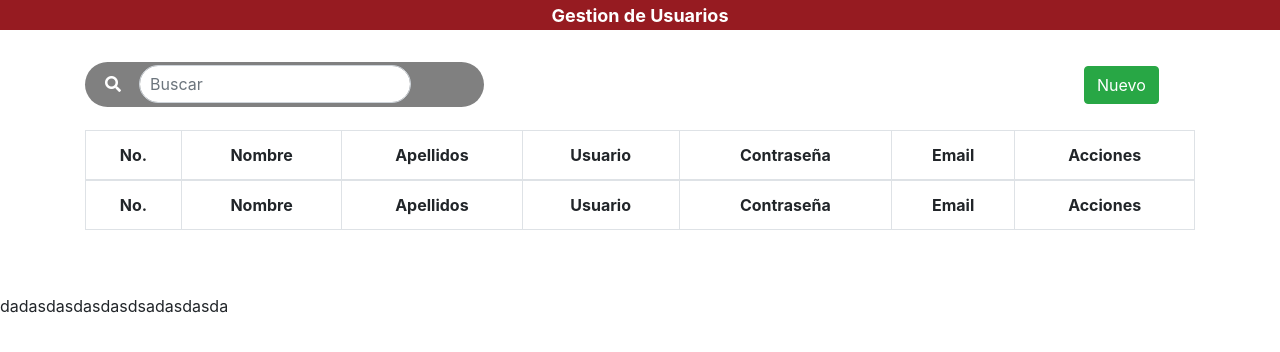
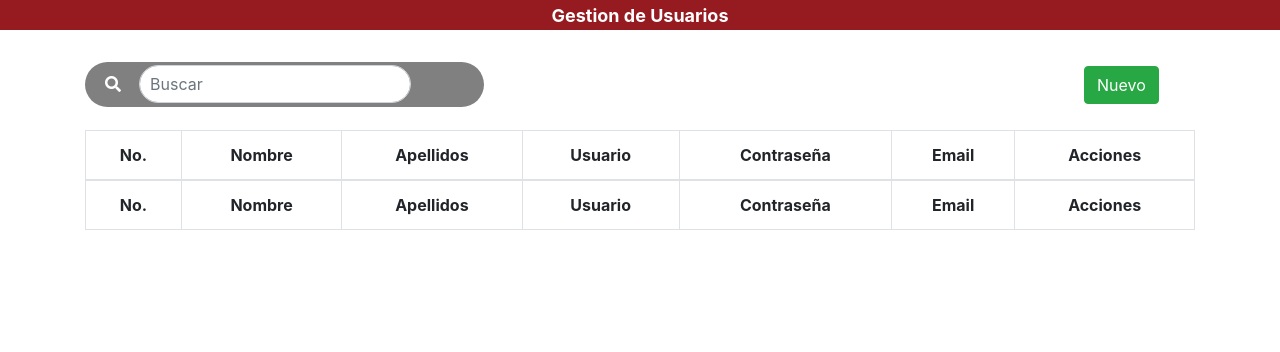
Before and after one commit to xXmaldazzarXx/prueba, a PHP site: page /SureManagment/vista/modulos/gestion_usuarios/facturacion.php in a window 1280 px wide. Shown: the top 352 px of the page. Run offline with PHP 8.4, Linux system fonts and the light colour scheme; data that the repository does not hold is empty; some libraries are stand-ins or nearby versions.

Commit message:
Update facturacion.php

```diff
--- a/suremanagement/SureManagment/vista/modulos/gestion_usuarios/facturacion.php
+++ b/suremanagement/SureManagment/vista/modulos/gestion_usuarios/facturacion.php
@@ -371,6 +371,5 @@
         }
     </style>
     <!-- Prueba con git hub -->
-    dadasdasdasdasdsadasdasda
   </body>
 </html>
```
